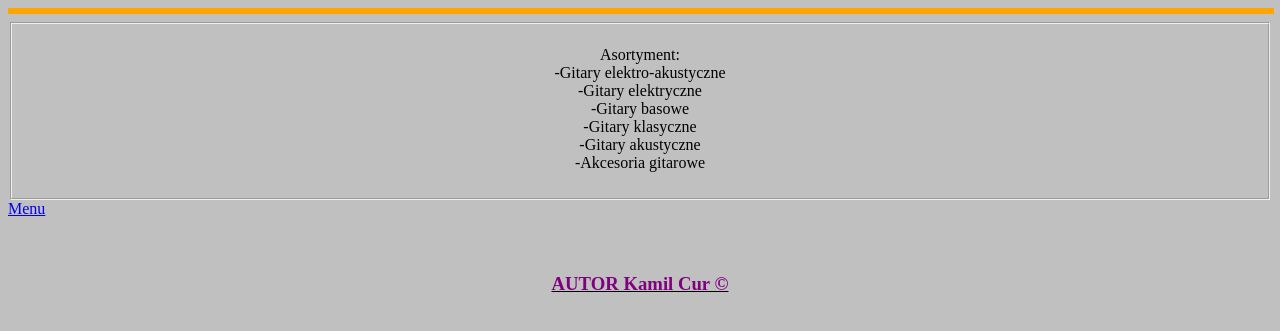
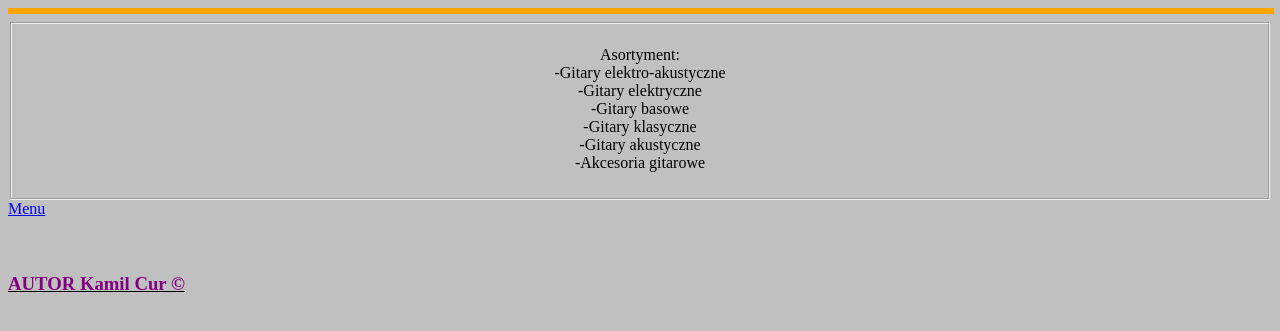
Before and after one commit to Ajwiu/jlhgogh, a plain HTML site: page index.html in a window 1280 px wide. Shown: the part 509-840 px from the top of the page. Drawn offline with Linux system fonts and the light colour scheme.

Commit message:
Update index.html

```diff
--- a/index.html
+++ b/index.html
@@ -61,7 +61,7 @@
 
 </b>
 <br><br><br>
-<center><h3><u><font color="purple"> AUTOR Kamil Cur &copy; </font></u></h3>
+<h3><u><font color="purple"> AUTOR Kamil Cur &copy; </font></u></h3>
 
 
 
```
